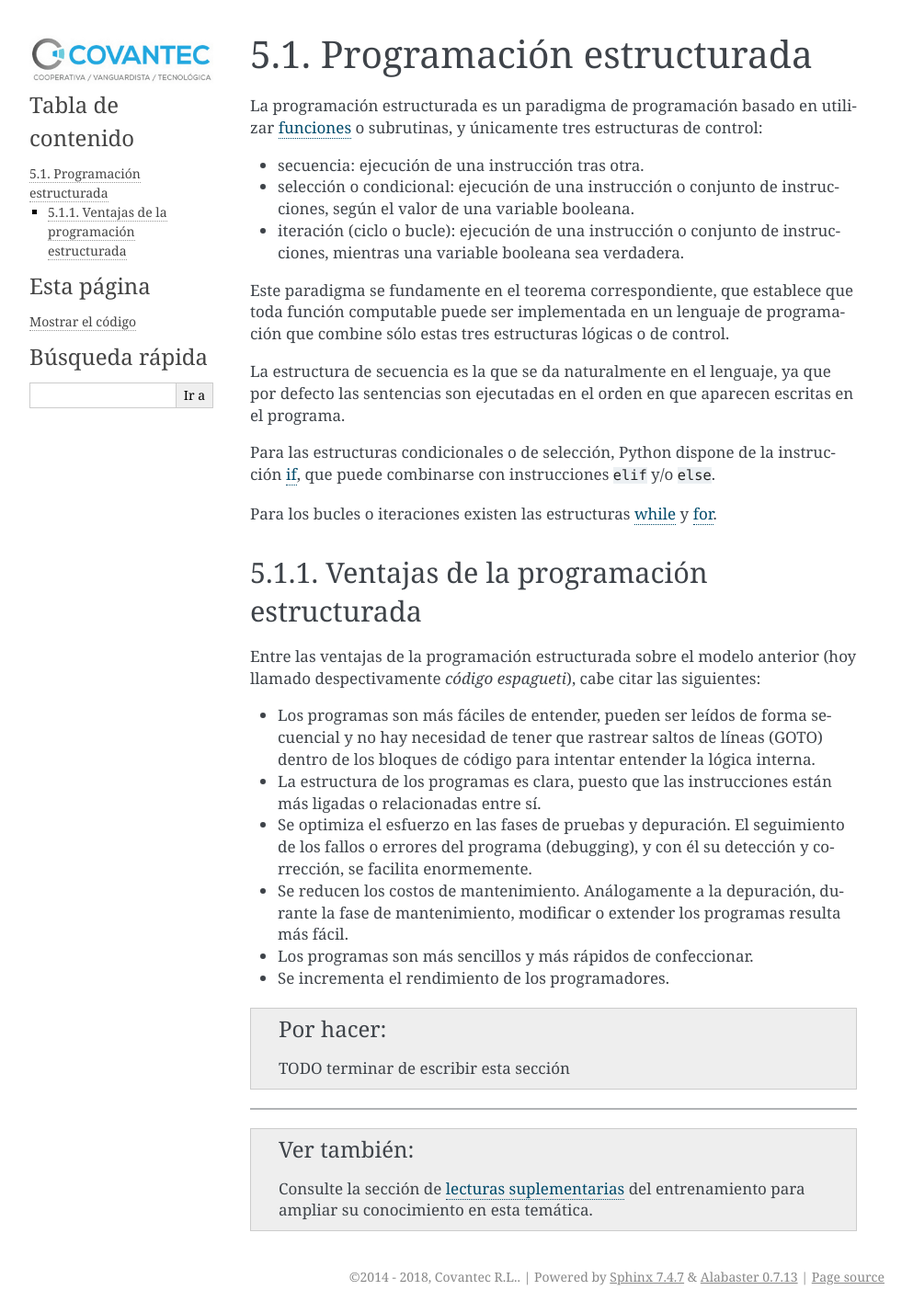
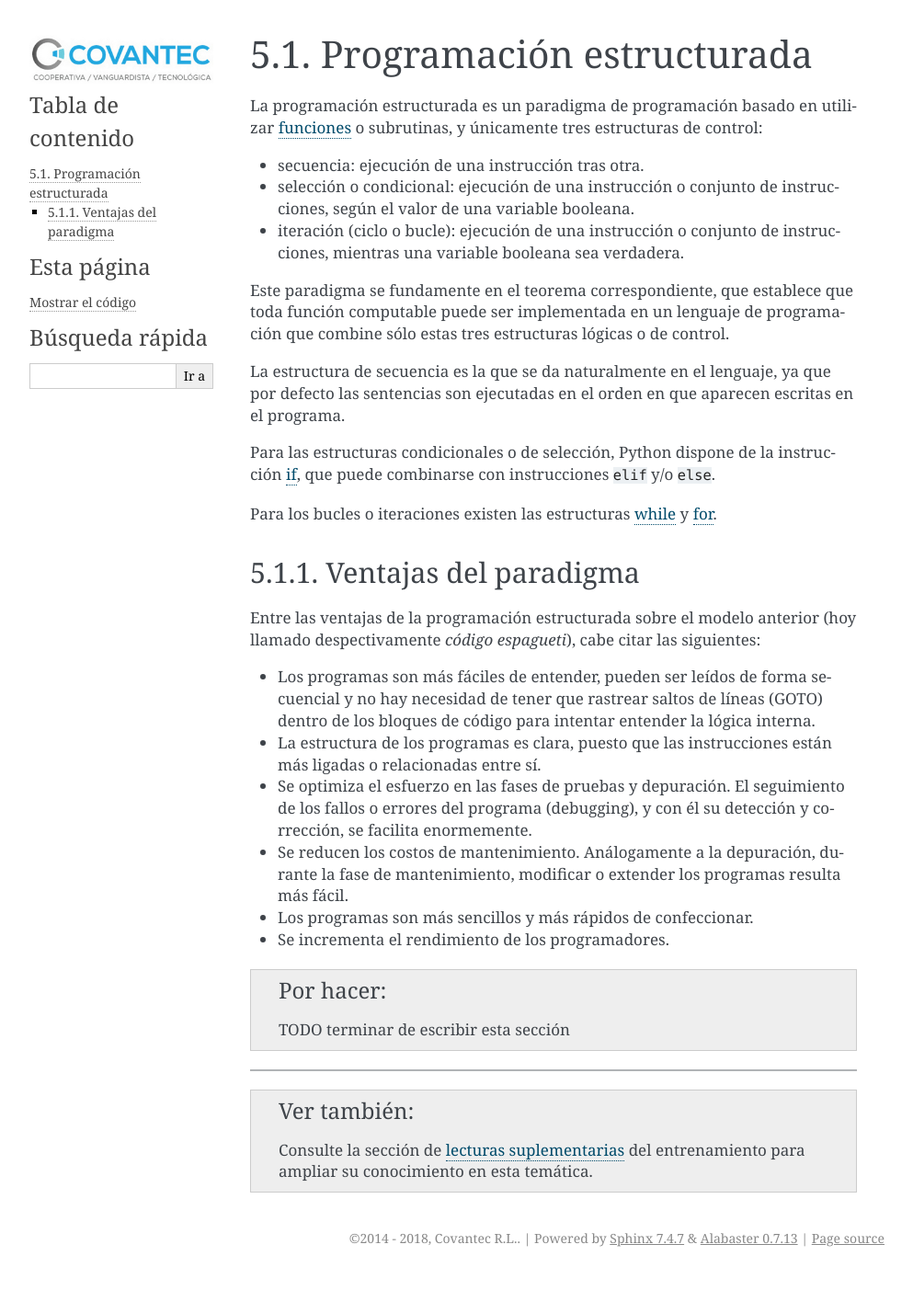
Before and after one commit to macagua/entrenamiento.python_basico, a Sphinx documentation site: the page built from source/leccion5/programacion_estructurada.rst, in a window 1280 px wide. Shown: the whole page at 92% size, without its empty margins (148-1141 px from the left). Built offline with Sphinx 7.4.7, drawn with Linux system fonts in a browser that asks for light colours; after the commit the page ends 1386 px from its top, so only the background shows below that.

Commit message:
Mejoras en la lección 5

```diff
--- a/source/leccion5/funciones_integradas.rst
+++ b/source/leccion5/funciones_integradas.rst
@@ -558,6 +558,9 @@ La función ``format()`` devuelve una versión formateada, usando sustituciones
     'Nombre: leonardo caballero'
 
 
+.. tip:: Para mayor información consulte la sección :ref:`format() <python_funcion_format_detalle>` detallada.
+
+
 .. _python_funcion_index:
 
 index()
--- a/source/leccion5/programacion_estructurada.rst
+++ b/source/leccion5/programacion_estructurada.rst
@@ -32,8 +32,8 @@ Para los bucles o iteraciones existen las estructuras :ref:`while <python_bucle_
 y :ref:`for <python_bucle_for>`.
 
 
-Ventajas de la programación estructurada
-........................................
+Ventajas del paradigma
+......................
 
 Entre las ventajas de la programación estructurada sobre el modelo anterior (hoy
 llamado despectivamente *código espagueti*), cabe citar las siguientes:
```
